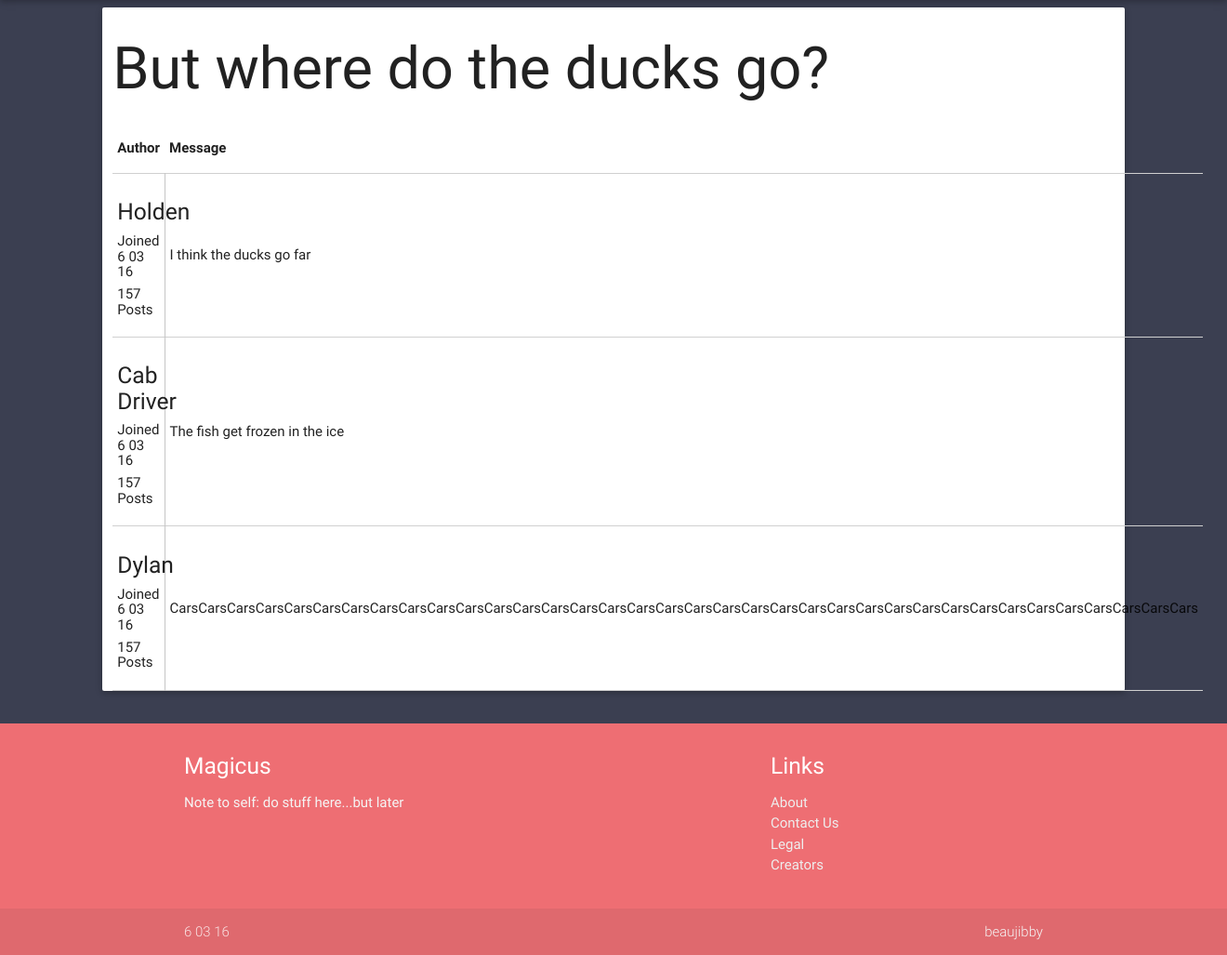
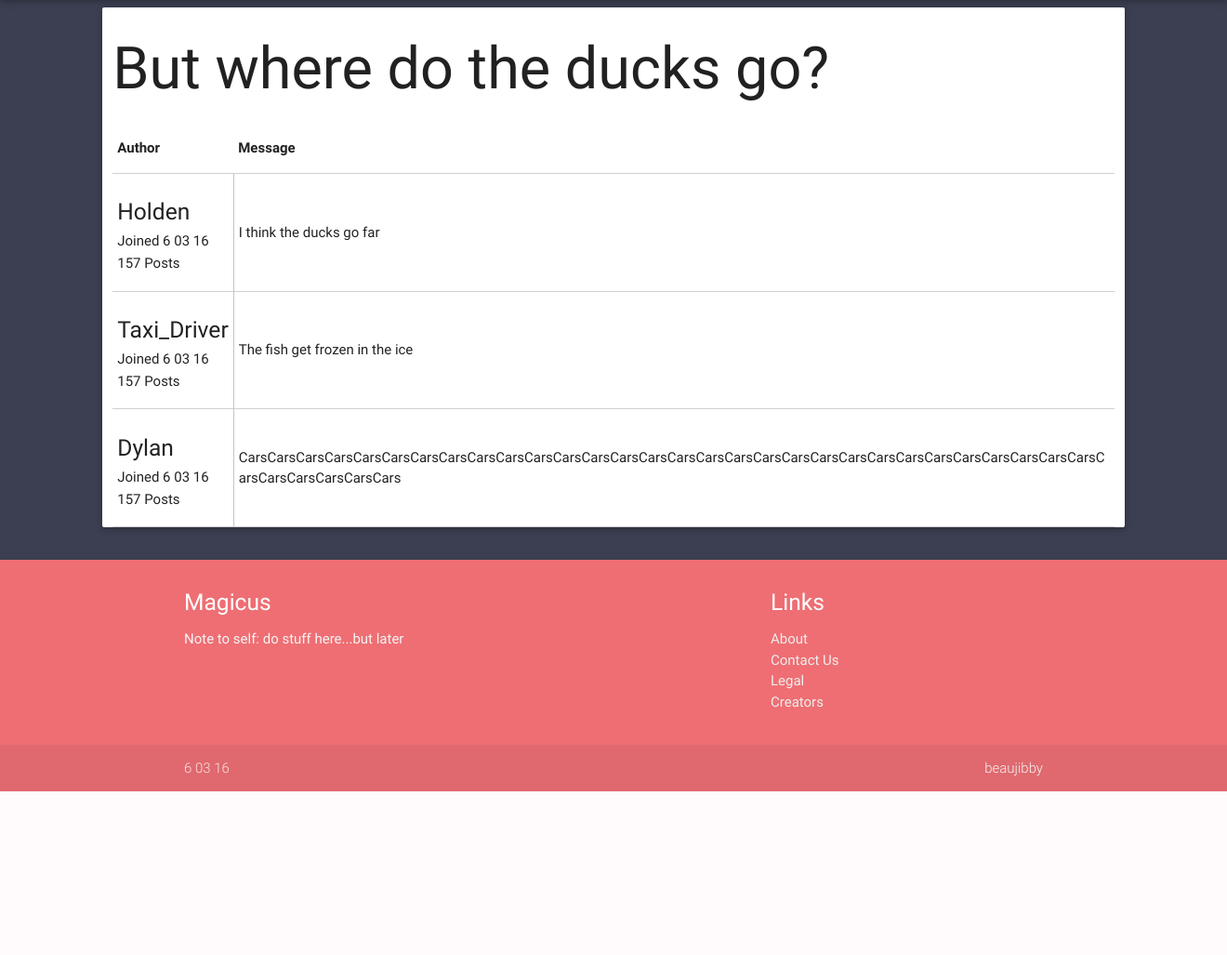
Before and after one commit to ZebbeKuismin/htdocs, a PHP site: page /forum/viewthread?id=1 in a window 1320 px wide. Shown: the part 64-1091 px from the top of the page at 93% size. After the commit the page ends 915 px from the top, so only its background shows below. Run offline with PHP 8.4, Linux system fonts and the light colour scheme.

Commit message:
fix spacing on forums 06 08 16

```diff
--- a/forum/viewthread/index.php
+++ b/forum/viewthread/index.php
@@ -36,7 +36,7 @@
 <div id="forum" class="row">
     <div class="card col s10 offset-s1">
     <h1>But where do the ducks go?</h1>
-    <table class="bordered highlight responsive-table">
+    <table class="bordered highlight table">
         <thead>
           <tr>
               <th data-field="id">Author</th>
@@ -46,16 +46,16 @@
 
         <tbody>
           <tr class="message-col">
-            <td style="border-right:1px solid;max-width:0px;border-color:#C5C5C5"><h5>Holden</h5><h6>Joined 6 03 16</h6><h6>157 Posts</h6></td>
+            <td style="border-right:1px solid;width:100px;border-color:#C5C5C5"><h5>Holden</h5><h6>Joined 6 03 16</h6><h6>157 Posts</h6></td>
             <td>I think the ducks go far</td>
           </tr>
           <tr class="message-col">
-            <td style="border-right:1px solid;max-width:0px;border-color:#C5C5C5"><h5>Cab Driver</h5><h6>Joined 6 03 16</h6><h6>157 Posts</h6></td>
+            <td style="border-right:1px solid;width:100px;border-color:#C5C5C5"><h5>Taxi_Driver</h5><h6>Joined 6 03 16</h6><h6>157 Posts</h6></td>
             <td>The fish get frozen in the ice</td>
           </tr>
           <tr class="message-col">
-            <td style="border-right:1px solid;max-width:0px;border-color:#C5C5C5"><h5>Dylan</h5><h6>Joined 6 03 16</h6><h6>157 Posts</h6></td>
-            <td><p>CarsCarsCarsCarsCarsCarsCarsCarsCarsCarsCarsCarsCarsCarsCarsCarsCarsCarsCarsCarsCarsCarsCarsCarsCarsCarsCarsCarsCarsCarsCarsCarsCarsCarsCarsCars</p></td>
+            <td style="border-right:1px solid;width:100px;border-color:#C5C5C5"><h5>Dylan</h5><h6>Joined 6 03 16</h6><h6>157 Posts</h6></td>
+            <td><p style="word-break:break-word">CarsCarsCarsCarsCarsCarsCarsCarsCarsCarsCarsCarsCarsCarsCarsCarsCarsCarsCarsCarsCarsCarsCarsCarsCarsCarsCarsCarsCarsCarsCarsCarsCarsCarsCarsCars</p></td>
           </tr>
         </tbody>
       </table>
```
